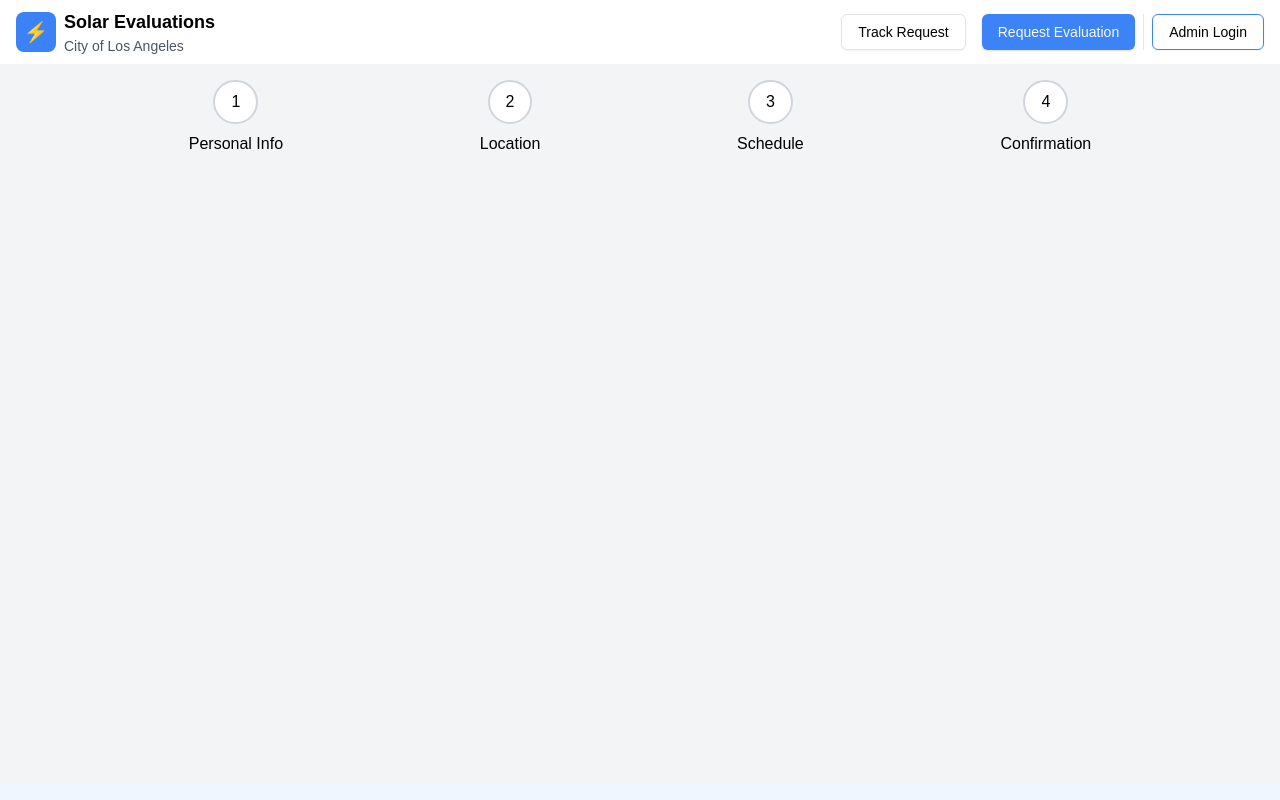
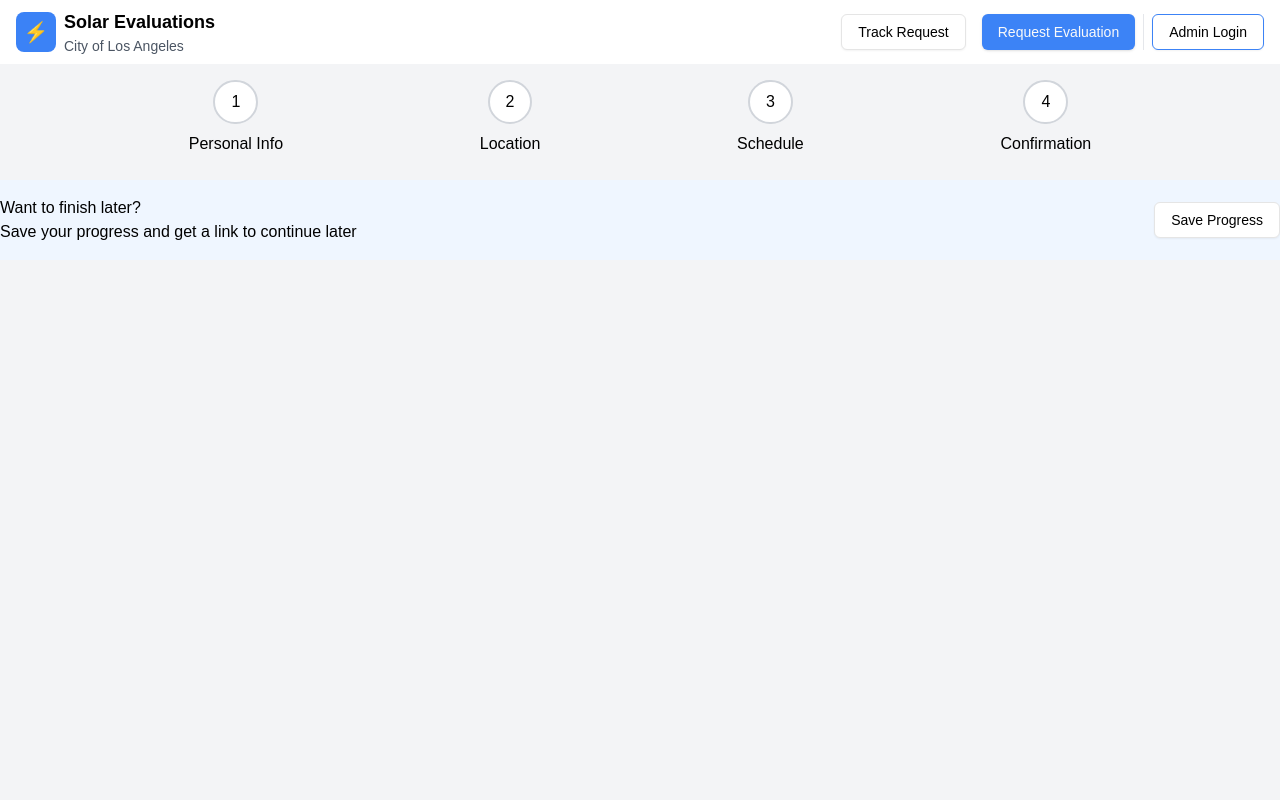
Before and after one commit to chingu-voyages/v52-tier3-team-33, a Next.js app in the folder solar-panel/: page /public/evaluate/form in a window 1280 px wide. Shown: the top 800 px of the page. Built offline with nearby package versions, Linux system fonts and the light colour scheme.

Commit message:
Fix form page issues with safe for later component

```diff
--- a/solar-panel/src/app/public/evaluate/form/adopt/safe-for-later.tsx
+++ b/solar-panel/src/app/public/evaluate/form/adopt/safe-for-later.tsx
@@ -4,7 +4,7 @@ import { Button } from "@/components/ui/button";
 
 export default function SafeForLater(): React.ReactNode {
   return (
-    <section className="flex w-full items-center justify-between gap-2 bg-blue-50 py-4 absolute bottom-0">
+    <section className="flex w-full items-center justify-between gap-2 bg-blue-50 py-4">
       <div>
         <h2>Want to finish later?</h2>
         <p>Save your progress and get a link to continue later</p>
```
